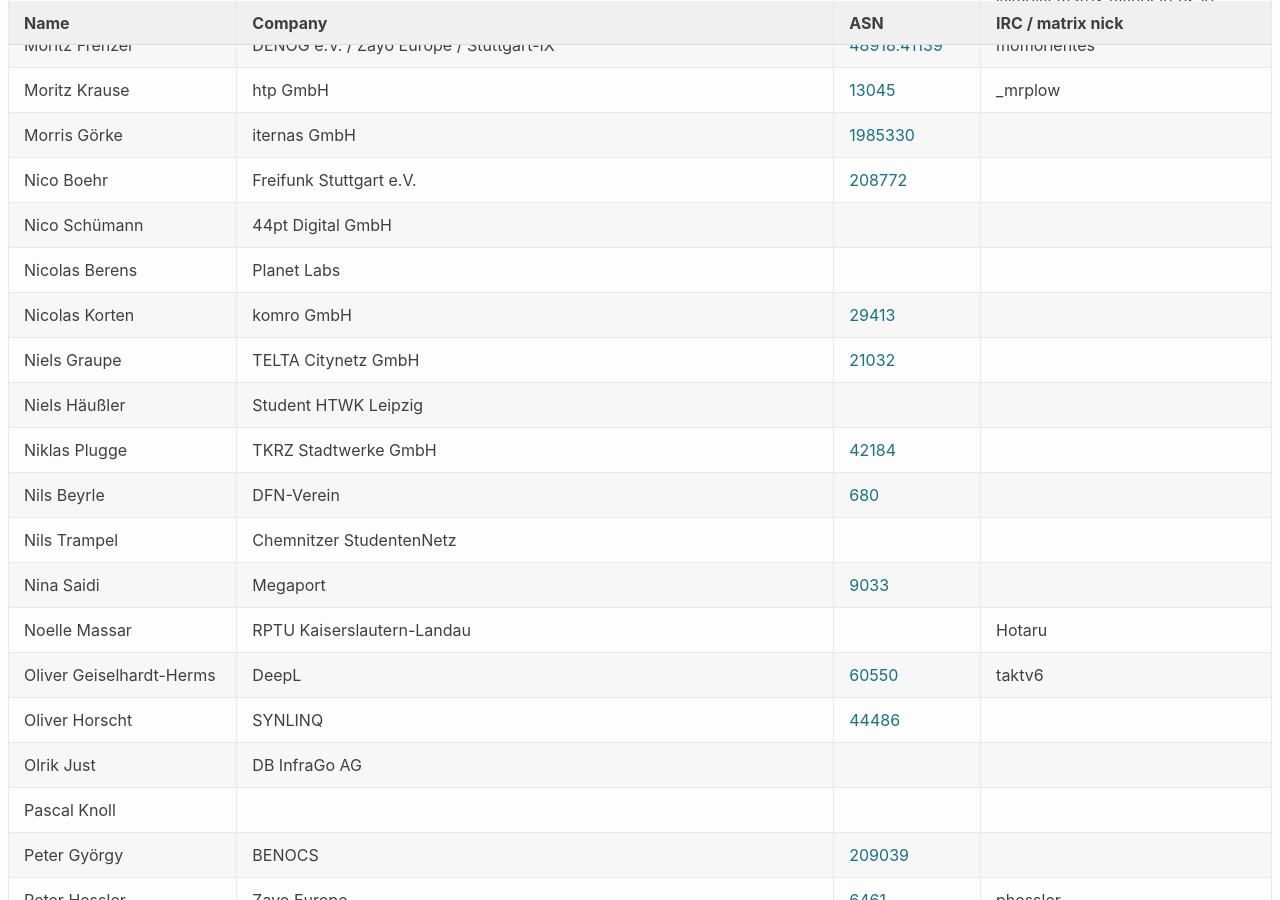
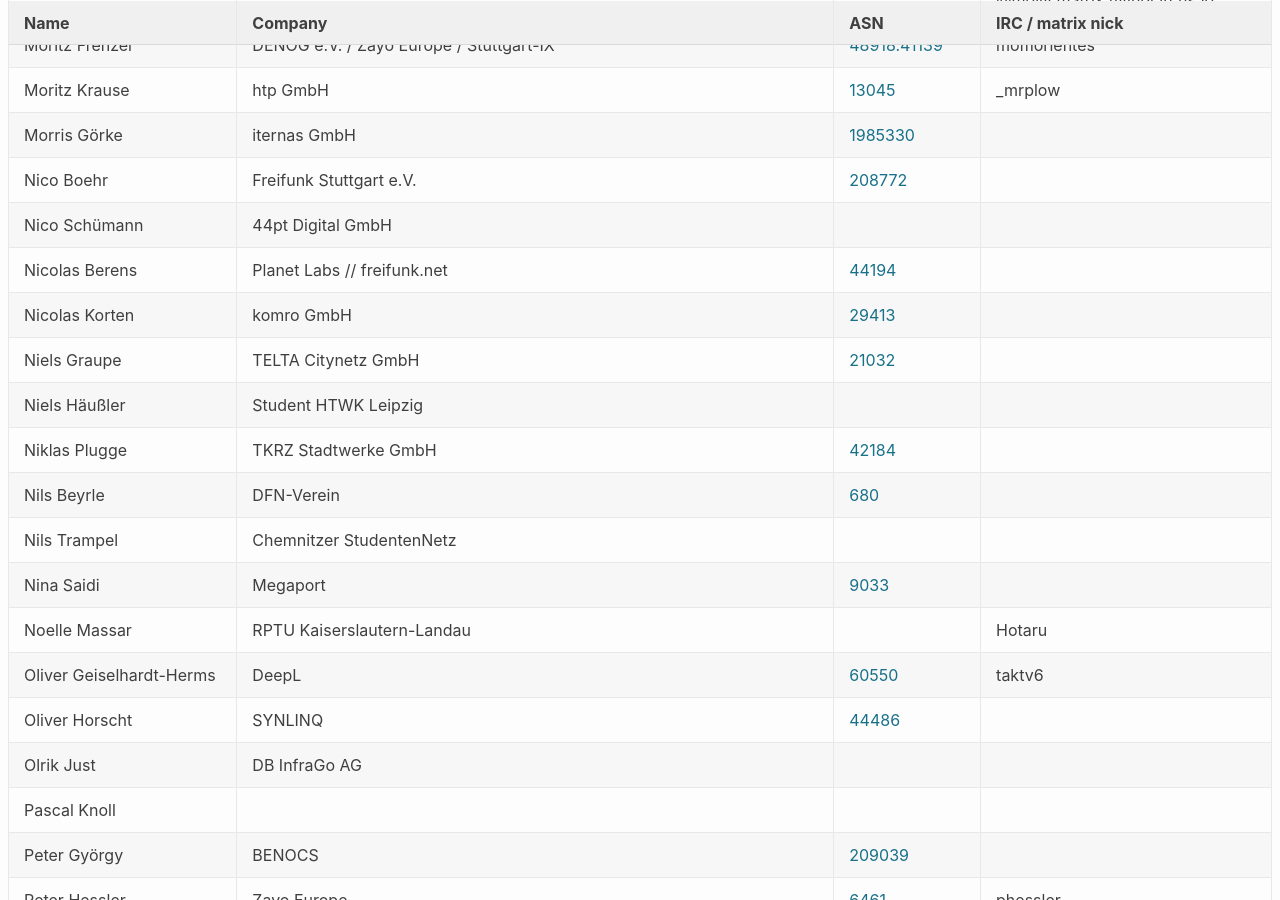
Before and after one commit to denog/pretix-attendeelist, a Jekyll site: the page built from denog16/index.markdown, in a window 1280 px wide and 900 px high, scrolled down 8281 px. Built offline with Jekyll 4.4.1, drawn with Linux system fonts in a browser that asks for light colours.

Commit message:
Latest data: Mon Sep 16 09:32:11 UTC 2024

```diff
--- a/_data/attendees_denog16_onsite.json
+++ b/_data/attendees_denog16_onsite.json
@@ -1099,9 +1099,9 @@
   },
   {
     "name": "Nicolas Berens",
-    "company": "Planet Labs",
-    "irc": null,
-    "asn": null
+    "company": "Planet Labs // freifunk.net",
+    "irc": null,
+    "asn": "44194"
   },
   {
     "name": "Nicolas Korten",
```
